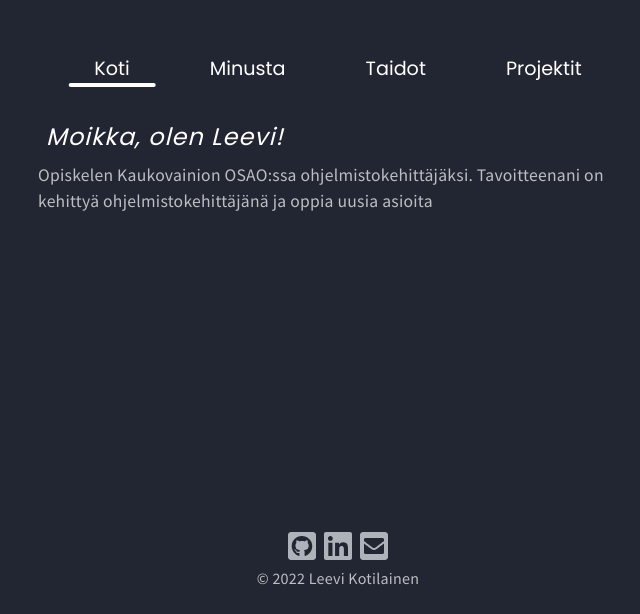
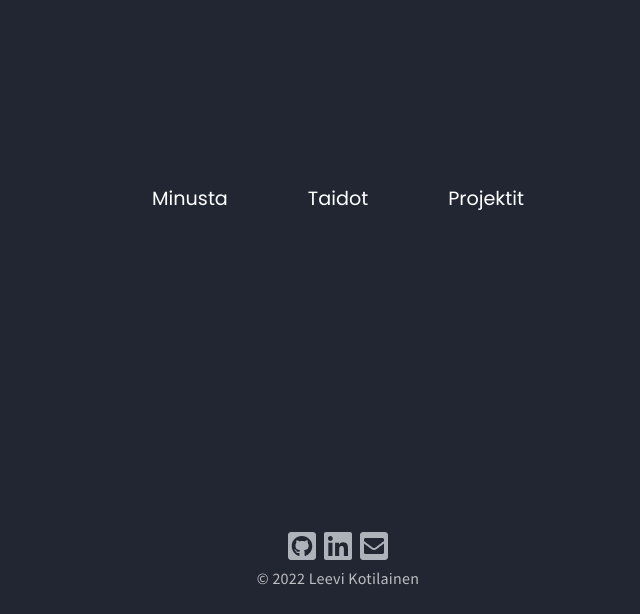
Before and after one commit to leeviko/portfolio, a React (Create React App) app: page / in a window 1280 px wide. Shown: the part 186-800 px from the top of the page, without its empty margins (302-942 px from the left). Built offline with nearby package versions, Linux system fonts and the light colour scheme; a web font is replaced by a local one.

Commit message:
Project item

```diff
--- a/src/App.css
+++ b/src/App.css
@@ -44,7 +44,8 @@ body {
   color: var(--white);
   display: flex;
   justify-content: center;
-  margin: 15rem 0 0 0;
+  align-items: center;
+  height: 100vh;
 }
 
 /* GLOBAL */
@@ -123,6 +124,7 @@ nav .nav-item-link {
 /* PAGES */
 .page {
   width: 100%;
+  height: 300px;
   font-size: 1.1rem;
   margin-top: 2rem;
 }
@@ -136,6 +138,61 @@ nav .nav-item-link {
 }
 
 /* HOME PAGE */
+.home.page {
+  height: 0;
+}
+
+/* PROJECTS PAGE */
+
+/* Project item */
+.project-item {
+  cursor: pointer;
+  outline: 2px solid #171b27;
+  background-color: rgba(23, 27, 39, 0.5);
+  margin: 0.35em 0;
+  padding: 0.15rem;
+  height: 30px;
+  transition: 0.15s;
+}
+
+.project-item:hover {
+  background-color: rgba(23, 27, 38, 0.75);
+}
+
+.project-item-container {
+  position: relative;
+  display: flex;
+}
+
+.project-item .expand-btn {
+  transition: 0.15s;
+  position: absolute;
+  right: 0;
+  width: 32px;
+  height: 32px;
+  transform: rotate(-45deg);
+  filter: invert(12%) sepia(62%) saturate(853%) hue-rotate(190deg) brightness(90%) contrast(86%);
+}
+
+.project-item:hover .expand-btn {
+  transform: rotate(-45deg) scale(1.25);
+  right: -5px;
+  bottom: -5px;
+}
+
+/* FOOTER */
+.footer {
+  position: fixed;
+  width: 100%;
+  bottom: 0;
+  left: 0;
+  margin: 1.5rem 0;
+}
+
+.footer-container {
+  display: flex;
+  justify-content: center;
+}
 
 .some-buttons {
   display: flex;
@@ -166,17 +223,3 @@ nav .nav-item-link {
 .some-btn:hover img {
   opacity: 1;
 }
-
-/* FOOTER */
-.footer {
-  position: fixed;
-  width: 100%;
-  bottom: 0;
-  left: 0;
-  margin: 1.5rem 0;
-}
-
-.footer-container {
-  display: flex;
-  justify-content: center;
-}
--- a/src/components/Home.js
+++ b/src/components/Home.js
@@ -4,15 +4,8 @@ const Home = () => {
   return (
     <div className="home page">
       <div className="page-container">
-        <h1 className="page-heading page-title" lang="fi">
-          Moikka, olen Leevi!
-        </h1>
-        <div className="page-content">
-          <p className="home-text">
-            Opiskelen Kaukovainion OSAO:ssa ohjelmistokehittäjäksi. Tavoitteenani on kehittyä
-            ohjelmistokehittäjänä ja oppia uusia asioita
-          </p>
-        </div>
+        <h1 className="page-heading page-title" lang="fi"></h1>
+        <div className="page-content"></div>
       </div>
     </div>
   );
--- a/src/components/Nav.js
+++ b/src/components/Nav.js
@@ -5,7 +5,6 @@ const Nav = ({ currentPage }) => {
   return (
     <nav>
       <div className="nav-items">
-        <NavLink to="/" text="Koti" active={currentPage === "/"} />
         <NavLink to="/about" text="Minusta" active={currentPage === "/about"} />
         <NavLink to="/skills" text="Taidot" active={currentPage === "/skills"} />
         <NavLink to="/projects" text="Projektit" active={currentPage === "/projects"} />
--- /dev/null
+++ b/src/components/Project.js
@@ -0,0 +1,18 @@
+import React, { useState } from "react";
+
+import Expand from "../assets/images/expand.svg";
+
+const Project = ({ name, description }) => {
+  const [enlarge, setEnlarge] = useState(false);
+
+  return (
+    <div className="project-item">
+      <div className="project-item-container">
+        <p className="project-name">{name}</p>
+        <img className="expand-btn" alt="" src={Expand} />
+      </div>
+    </div>
+  );
+};
+
+export default Project;
--- a/src/components/Projects.js
+++ b/src/components/Projects.js
@@ -1,4 +1,5 @@
 import React from "react";
+import Project from "./Project";
 
 const Projects = () => {
   return (
@@ -7,6 +8,11 @@ const Projects = () => {
         <h1 className="page-heading" lang="fi">
           Projektit
         </h1>
+        <div className="page-content">
+          <Project name="Eveloper" />
+          <Project name="E-Kirjasto" />
+          <Project name="Joku" />
+        </div>
       </div>
     </div>
   );
```
Also changed, not shown: src/assets/images/expand.svg (added).
